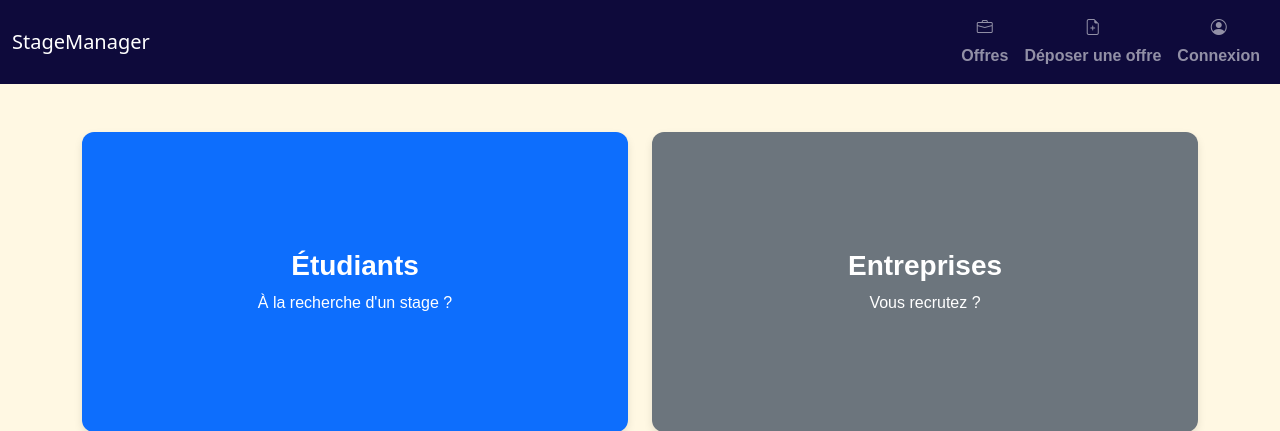
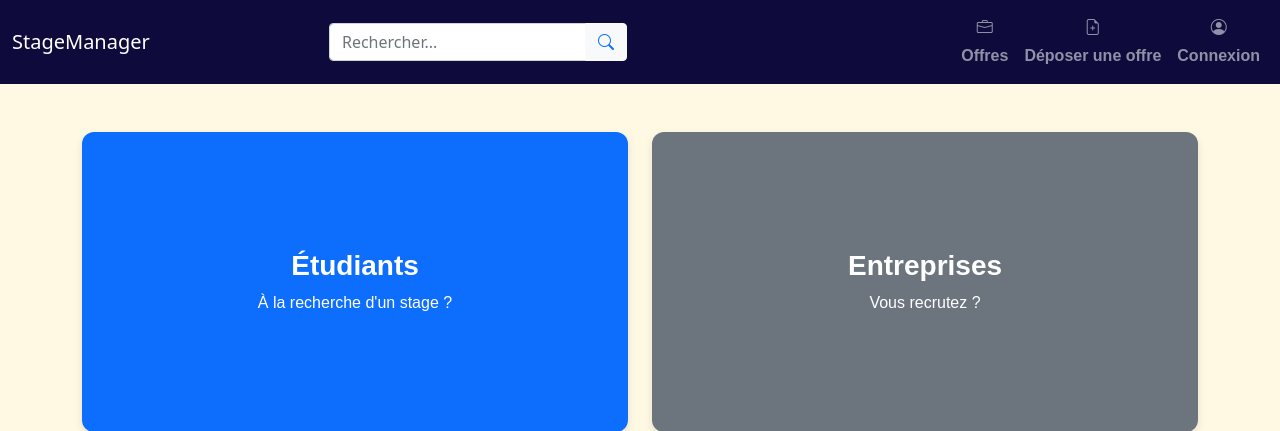
Before and after one commit to Iry77/stagemanager, a Django app: page / in a window 1280 px wide. Shown: the top 431 px of the page. Run offline with Django 5.2, Linux system fonts and the light colour scheme; some libraries are stand-ins or nearby versions; some web fonts are replaced.

Commit message:
Ajout search et modifications

```diff
--- a/stagemanager/applistagemanager/templates/applistagemanager/formulaireModificationOffre.html
+++ b/stagemanager/applistagemanager/templates/applistagemanager/formulaireModificationOffre.html
@@ -26,7 +26,7 @@ Modifier l'offre - StageManager
                 <div class="card-body p-4">
                     <hr class="mb-4">
 
-                    <form method="post" enctype="multipart/form-data">
+                    <form action = "/offres/{{offre.id_offre}}/updated" method="post" enctype="multipart/form-data">
                         {% csrf_token %}
 
                         <h5 class="text-primary fw-bold mb-3"><i class="bi bi-briefcase me-2"></i>Détails du poste</h5>
--- a/stagemanager/applistagemanager/templates/applistagemanager/menu.html
+++ b/stagemanager/applistagemanager/templates/applistagemanager/menu.html
@@ -15,30 +15,31 @@
     </button>
 
     <div class="collapse navbar-collapse" id="navbarText">
+
+      <form class="d-flex mx-auto mt-3 mt-lg-0" role="search" action="/offres/search" method="get">
+        <div class="input-group">
+            <input class="form-control" type="search" placeholder="Rechercher..." aria-label="Search" name="q">
+            <button class="btn btn-light" type="submit">
+                <i class="bi bi-search text-primary"></i>
+            </button>
+        </div>
+      </form>
+
       <ul class="navbar-nav ms-auto mb-2 mb-lg-0">
         <li class="nav-item">
-          <a
-            href="/offres/"
-            class="nav-link d-flex flex-column align-items-center gap-1"
-          >
+          <a href="/offres/" class="nav-link d-flex flex-column align-items-center gap-1">
             <i class="bi bi-briefcase"></i>
             <span>Offres</span>
           </a>
         </li>
         <li class="nav-item">
-          <a
-            href="/offres/add"
-            class="nav-link d-flex flex-column align-items-center gap-1"
-          >
+          <a href="/offres/add" class="nav-link d-flex flex-column align-items-center gap-1">
             <i class="bi bi-file-earmark-plus fs-6"></i>
             <span>Déposer une offre</span>
           </a>
         </li>
         <li class="nav-item">
-          <a
-            href="/"
-            class="nav-link d-flex flex-column align-items-center gap-1"
-          >
+          <a href="/" class="nav-link d-flex flex-column align-items-center gap-1">
             <i class="bi bi-person-circle fs-6"></i>
             <span>Connexion</span>
           </a>
--- a/stagemanager/applistagemanager/views.py
+++ b/stagemanager/applistagemanager/views.py
@@ -28,12 +28,18 @@ def Offre (request, id):
         {'offre' : uneOffre}
     )
 
-def search(request, name) :
-    lesOffres = OffreStage.objects.filter(intitule = name)
-    return render (
+def search(request):
+    query = request.GET.get('q')
+
+    if query:
+        lesOffres = OffreStage.objects.filter(intitule__icontains=query)
+    else:
+        lesOffres = OffreStage.objects.none()
+
+    return render(
         request,
         'applistagemanager/offres.html',
-        {'offres' : lesOffres},
+        {'offres': lesOffres},
     )
 
 def formulaireCreationOffre(request):
@@ -60,7 +66,7 @@ def CreerOffre(request):
 
 def formulaireModificationOffre(request, id):
     offre = OffreStage.objects.get(id_offre = id)
-    form = OffreForm()
+    form = OffreForm(instance=offre)
     return render(
         request,
         'applistagemanager/formulaireModificationOffre.html',
@@ -79,7 +85,7 @@ def traitementFormulaireModificationOffre(request, id) :
 
     return render(
         request,
-        'applistagemanager/traitementFormulaireModificationVoyage.html',
+        'applistagemanager/traitementFormulaireModificationOffre.html',
         {'intitule' : updatedOffre.intitule}
     )
 
--- a/stagemanager/stagemanager/urls.py
+++ b/stagemanager/stagemanager/urls.py
@@ -25,6 +25,7 @@ urlpatterns = [
     path('admin/', admin.site.urls),
     path('', views.Accueil),
     path('offres/', views.Offres),
+    path('offres/search', views.search, name = 'search'),
     path('offres/<int:id>', views.Offre),
     path('offres/add', views.formulaireCreationOffre),
     path('offres/create', views.CreerOffre ),
```
Also changed, not shown: stagemanager/images/logoEntreprises/societe-generale-logo-png_seeklogo-288573_AqrUDAG.png (added), stagemanager/images/logoEntreprises/societe-generale-logo-png_seeklogo-288573_Lc6MpCo.png (added).
